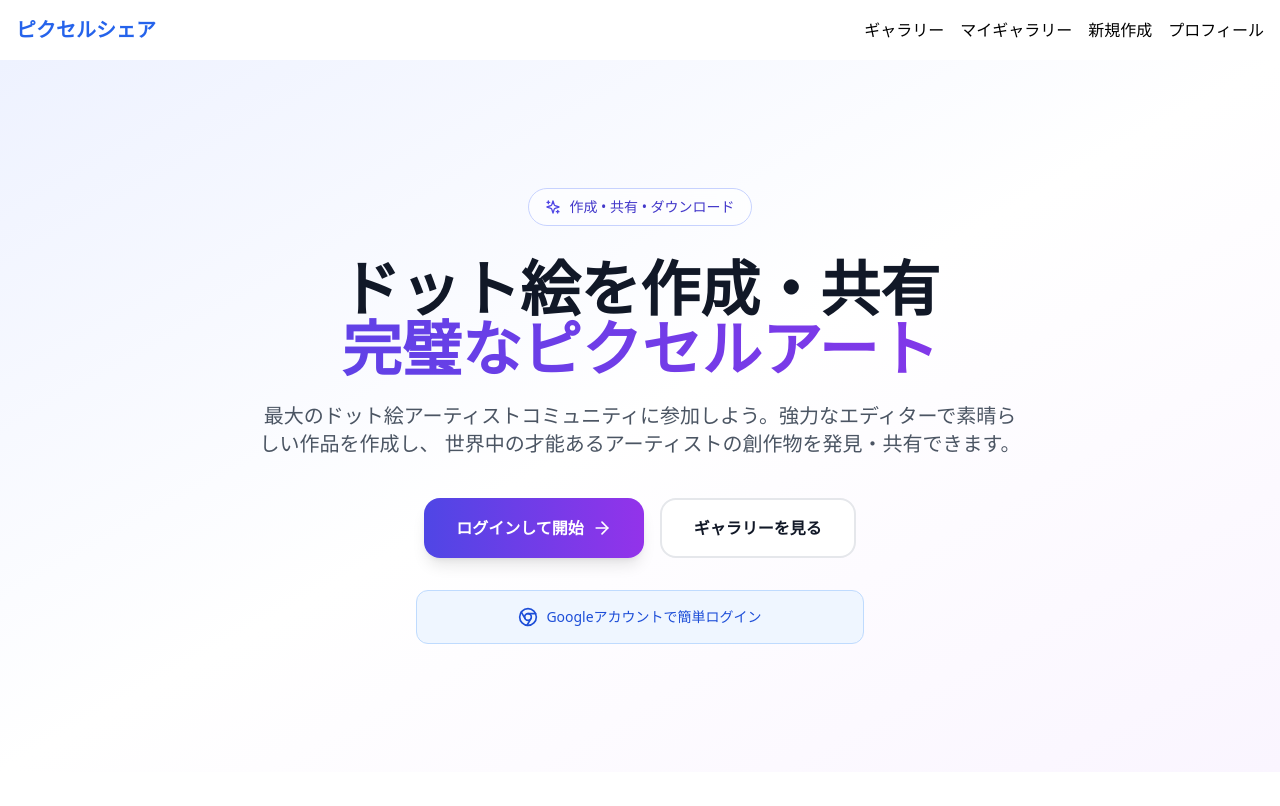
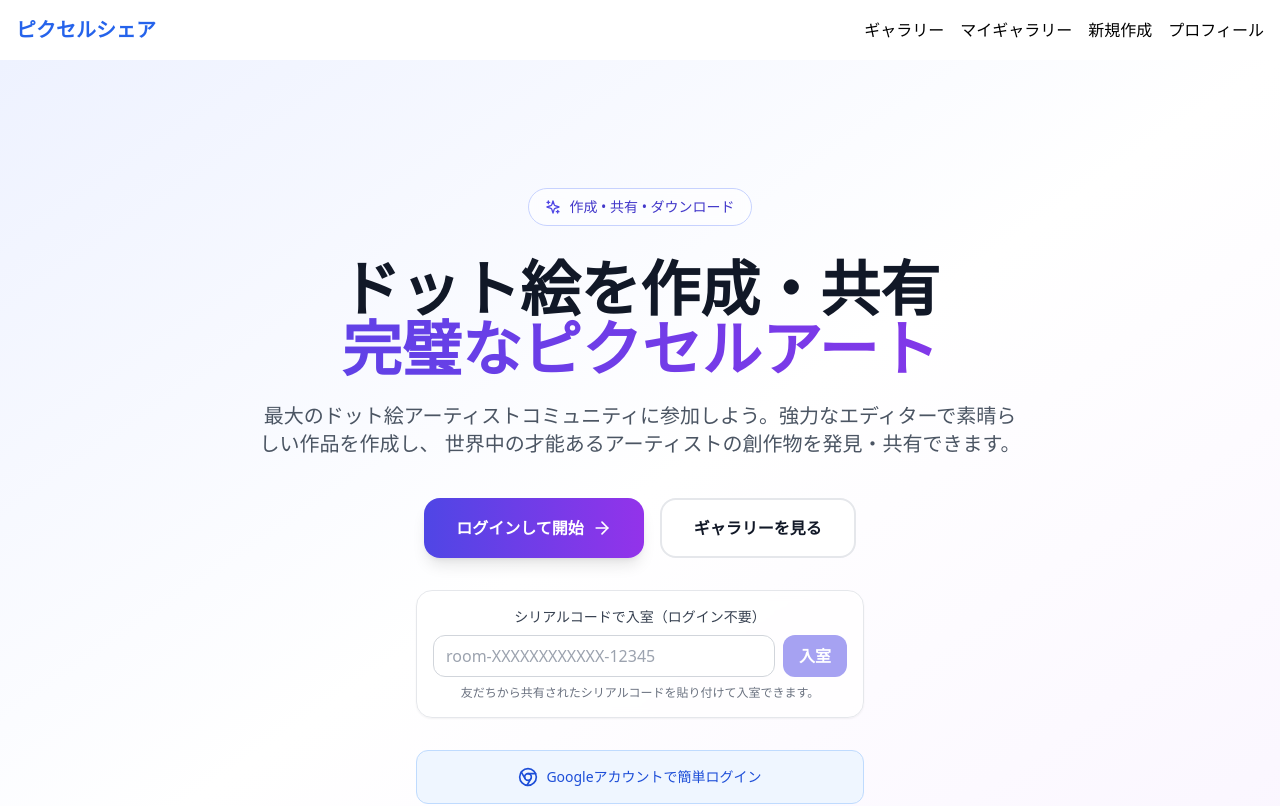
Before and after one commit to Taito3441/dot-project, a React (Vite) app: page / in a window 1280 px wide. Shown: the top 806 px of the page. Built offline with nearby package versions, Linux system fonts and the light colour scheme; no server answers; the database is empty.

Commit message:
ホーム画面にシリアルコード入力欄を追加

```diff
--- a/src/pages/Home.tsx
+++ b/src/pages/Home.tsx
@@ -7,6 +7,7 @@ import { useNavigate } from 'react-router-dom';
 const Home: React.FC = () => {
   const { isAuthenticated, loginWithGoogle } = useAuth();
   const navigate = useNavigate();
+  const [joinCode, setJoinCode] = React.useState('');
 
   const [stats, setStats] = React.useState({
     artworkCount: 0,
@@ -98,6 +99,34 @@ const Home: React.FC = () => {
               >
                 ギャラリーを見る
               </button>
+            </div>
+
+            {/* ゲスト入室フォーム（シリアルコード） */}
+            <div className="mt-8 max-w-md mx-auto">
+              <div className="bg-white/70 backdrop-blur-sm border border-gray-200 rounded-2xl p-4 shadow-sm">
+                <label className="block text-sm font-medium text-gray-700 mb-2">シリアルコードで入室（ログイン不要）</label>
+                <div className="flex gap-2">
+                  <input
+                    className="flex-1 rounded-xl border border-gray-300 px-3 py-2 focus:outline-none focus:ring-2 focus:ring-indigo-400"
+                    placeholder="room-XXXXXXXXXXXX-12345"
+                    value={joinCode}
+                    onChange={(e) => setJoinCode(e.target.value.trim())}
+                    onKeyDown={(e) => {
+                      if (e.key === 'Enter' && joinCode) {
+                        navigate(`/editor/${joinCode}`);
+                      }
+                    }}
+                  />
+                  <button
+                    onClick={() => joinCode && navigate(`/editor/${joinCode}`)}
+                    className="px-4 py-2 rounded-xl bg-indigo-600 text-white font-semibold hover:bg-indigo-700 disabled:opacity-50"
+                    disabled={!joinCode}
+                  >
+                    入室
+                  </button>
+                </div>
+                <p className="text-xs text-gray-500 mt-2">友だちから共有されたシリアルコードを貼り付けて入室できます。</p>
+              </div>
             </div>
 
             {!isAuthenticated && (
```
